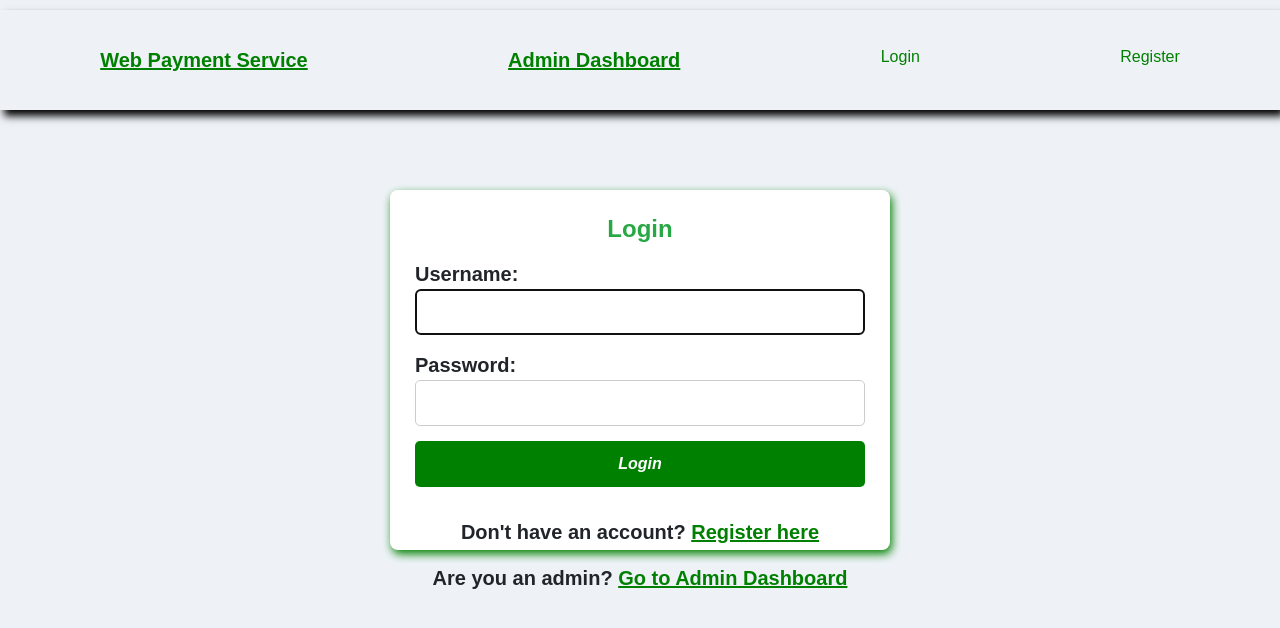
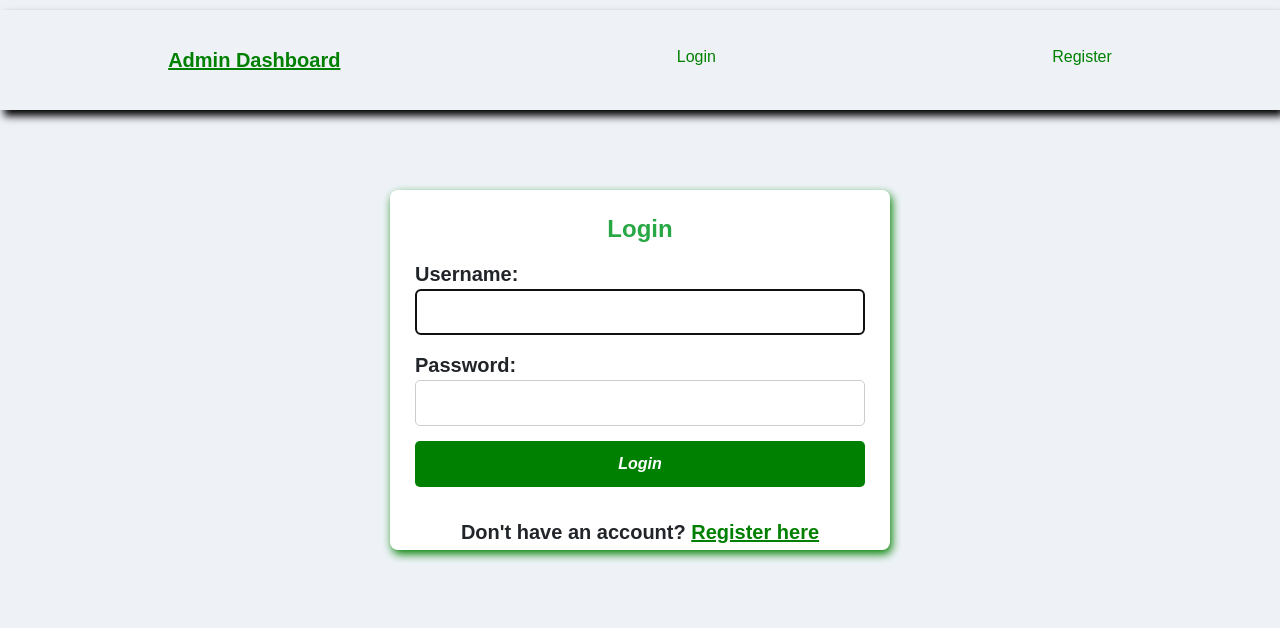
Before and after one commit to Rapudo-Brian/WebApps, a Django app: page /register/login/ in a window 1280 px wide. Shown: the top 628 px of the page. Run offline with Django 4.2, Linux system fonts and the light colour scheme.

Commit message:
Modified accounts page

```diff
--- a/payapp/templates/payapp/dashboard.html
+++ b/payapp/templates/payapp/dashboard.html
@@ -21,7 +21,7 @@
               <a href="{% url 'manage_requests' %}">Manage Requests</a>
               <a class="home" href="{% url 'home' %}">Home</a>
           </div>
-          <p class="hm">> Click on this link   <a href="http://127.0.0.1:8000/home/"><strong>Home</strong></a>   to go back to home page.</p>
+          <p class="hm">> Click <a href="{% url 'home' %}"><b>Home</b></a> to go back to home page.</p>
           <h3>Transactions</h3>
           <ul>
               {% for transaction in transactions %}
--- a/register/templates/register/base.html
+++ b/register/templates/register/base.html
@@ -12,10 +12,8 @@
 </head>
     <body>
                     <div class="pages">
-                            <a class="web-link" href="{% url 'home' %}">Web Payment Service</a>
                             <a href="{% url 'admin:index' %}">Admin Dashboard</a>
                         {% if user.is_authenticated %}
-                            <a href="{% url 'admin:index' %}">Admin Dashboard</a>
                             <a href="{% url 'home' %}">Home</a>
                             <a href="{% url 'dashboard' %}">Account</a>
                             <a href="{% url 'logout' %}">Logout</a>
--- a/register/templates/register/login.html
+++ b/register/templates/register/login.html
@@ -16,7 +16,6 @@
         <button type="submit" class="btn">Login</button>
     </form>
     <p>Don't have an account? <a href="{% url 'register' %}">Register here</a></p>
-    <p>Are you an admin? <a href="{% url 'admin:index' %}">Go to Admin Dashboard</a></p>
 </div>
 <footer class="footer">
     <p>© WebApp2025 Payment Service</p>
```
